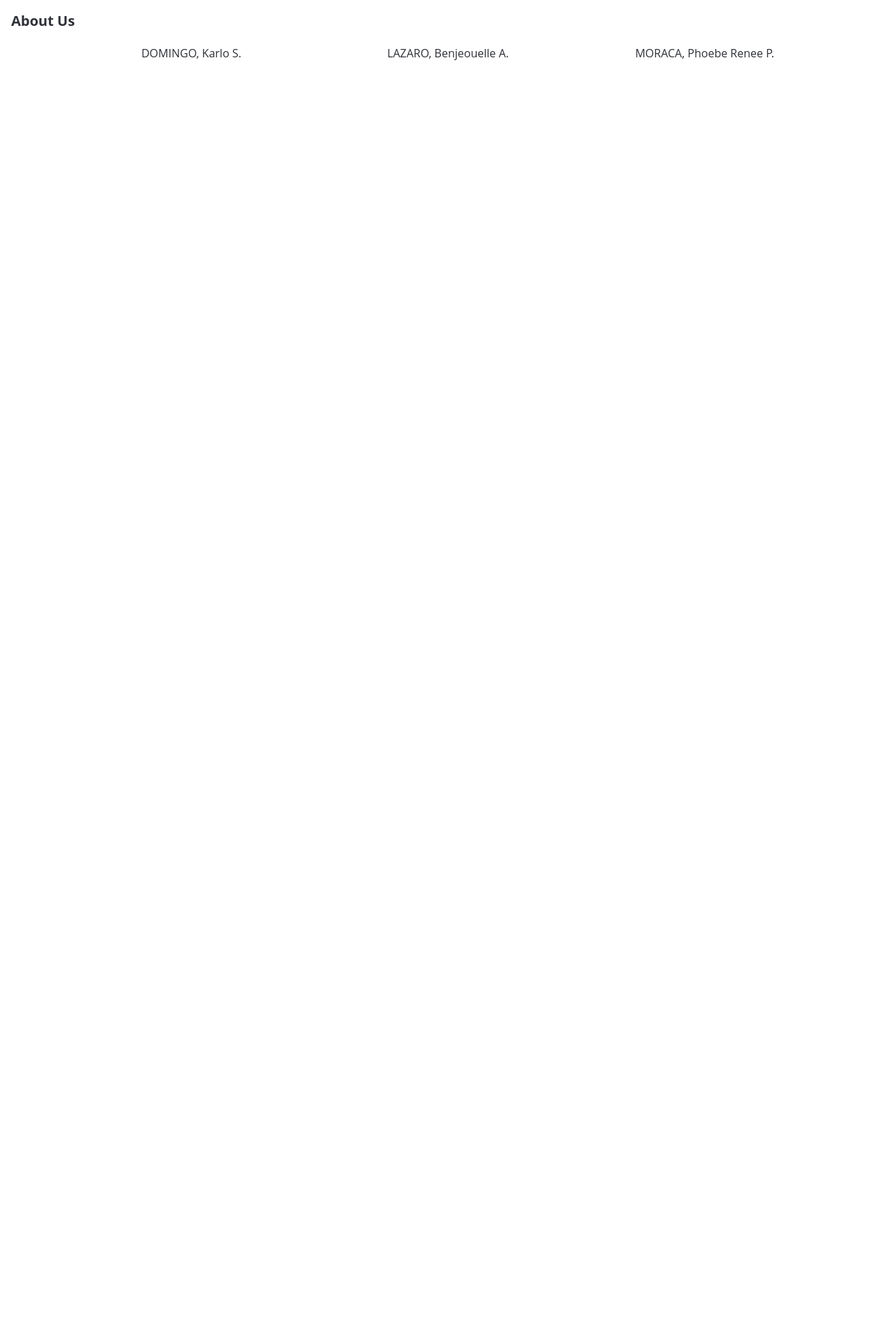
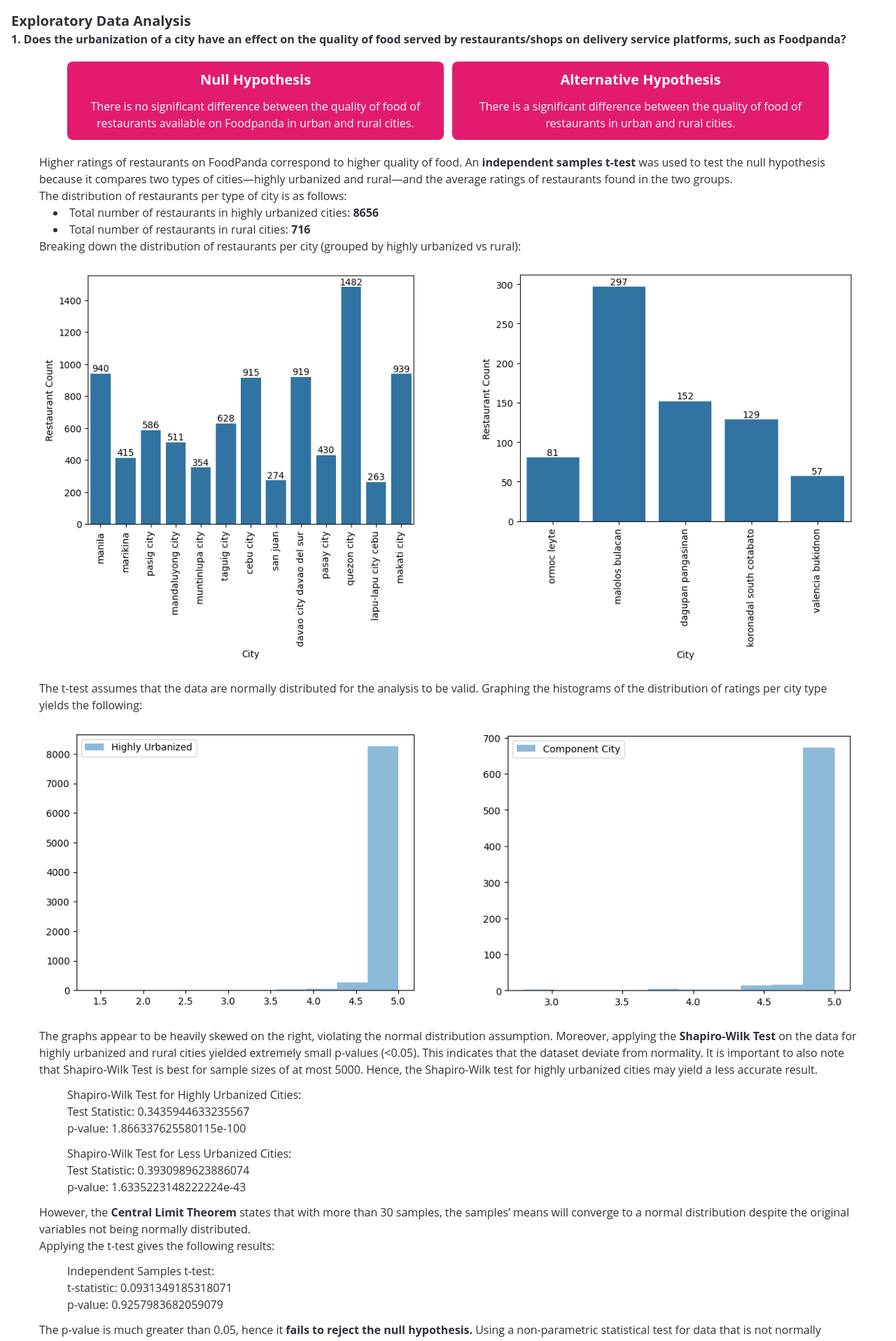
Before and after one commit to Enoux/psa, a SvelteKit app: page / in a window 1280 px wide. Shown: the part 880-2797 px from the top of the page at 70% size. Before the commit the page ends 1004 px from the top, so only its background shows below. Built offline with nearby package versions, Linux system fonts and the light colour scheme.

Commit message:
feat: add eda results to portfolio

```diff
--- a/src/routes/+page.svelte
+++ b/src/routes/+page.svelte
@@ -2,8 +2,49 @@
 	const sections = [
 		{ name: 'Home', path: '#' },
 		{ name: 'Background', path: '#background' },
+		{ name: 'Results', path: '#results' },
 		{ name: 'About', path: '#about' }
 	];
+
+	import graphRestoCountUrbanized from '$lib/graphs/barchart_restoCount_highly_urbanized.png';
+	import graphRestoCountRural from '$lib/graphs/barchart_restoCount_rural.png';
+	import graphHistoUrbanized from '$lib/graphs/histogram_highly_urbanized.png';
+	import graphHistoRural from '$lib/graphs/histogram_rural.png';
+
+	/** @type {Record<string, string>} */
+	const graphs = import.meta.glob('$lib/graphs/FoodType_*.png', {
+		eager: true,
+		import: 'default'
+	});
+
+	const cities = [
+		'Cebu',
+		'Dagupan',
+		'Davao',
+		'Koronadal',
+		'Lapulapu',
+		'Makati',
+		'Malolos',
+		'Mandaluyong',
+		'Manila',
+		'Marikina',
+		'Muntinlupa',
+		'Ormoc',
+		'Pasay',
+		'Pasig',
+		'QuezonCity',
+		'SanJuan',
+		'Taguig',
+		'Valencia'
+	];
+
+	const cityGraphs = cities.map((city) => {
+		const path = `/src/lib/graphs/FoodType_${city}.png`;
+		return {
+			city,
+			src: graphs[path]
+		};
+	});
 </script>
 
 <div
@@ -116,7 +157,162 @@
 
 	<br />
 
-	<section id="about">
+	<section id="results" class="scroll-mt-16">
+		<h2 class="text-xl font-bold">Exploratory Data Analysis</h2>
+
+		<p class="font-bold">
+			1. Does the urbanization of a city have an effect on the quality of food served by
+			restaurants/shops on delivery service platforms, such as Foodpanda?
+		</p>
+
+		<div class="text-l flex justify-center gap-3 px-20 py-5 text-center">
+			<div class="w-full rounded-lg bg-foodpandapink p-3 text-white">
+				<p class="mb-3 text-xl font-bold">Null Hypothesis</p>
+				There is no significant difference between the quality of food of restaurants available on Foodpanda
+				in urban and rural cities.
+			</div>
+			<div class="w-full rounded-lg bg-foodpandapink p-3 text-white">
+				<p class="mb-3 text-xl font-bold">Alternative Hypothesis</p>
+				There is a significant difference between the quality of food of restaurants in urban and rural
+				cities.
+			</div>
+		</div>
+
+		<div class="mx-10">
+			<p>
+				Higher ratings of restaurants on FoodPanda correspond to higher quality of food. An <strong
+					>independent samples t-test</strong
+				> was used to test the null hypothesis because it compares two types of cities—highly urbanized
+				and rural—and the average ratings of restaurants found in the two groups.
+			</p>
+
+			The distribution of restaurants per type of city is as follows:
+			<ul class="ml-5 list-inside list-disc">
+				<li>Total number of restaurants in highly urbanized cities: <strong> 8656 </strong></li>
+				<li>Total number of restaurants in rural cities: <strong> 716 </strong></li>
+			</ul>
+
+			<p>
+				Breaking down the distribution of restaurants per city (grouped by highly urbanized vs
+				rural):
+			</p>
+
+			<div class="flex w-full flex-wrap justify-center gap-20 py-5">
+				<img
+					src={graphRestoCountUrbanized}
+					alt="Distribution of Restaurants Per Highly Urbanized City"
+					class="h-auto max-w-full min-w-[300px] flex-1"
+				/>
+				<img
+					src={graphRestoCountRural}
+					alt="Distribution of Restaurants Per Rural City"
+					class="h-auto max-w-full min-w-[300px] flex-1"
+				/>
+			</div>
+
+			<p>
+				The t-test assumes that the data are normally distributed for the analysis to be valid.
+				Graphing the histograms of the distribution of ratings per city type yields the following:
+			</p>
+
+			<div class="flex w-full flex-wrap justify-center gap-20 py-5">
+				<img
+					src={graphHistoUrbanized}
+					alt="Histogram of the Distribution of Ratings in Highly Urbanized Cities"
+					class="h-auto max-w-full min-w-[300px] flex-1"
+				/>
+				<img
+					src={graphHistoRural}
+					alt="Histogram of the Distribution of Ratings in Rural Cities"
+					class="h-auto max-w-full min-w-[300px] flex-1"
+				/>
+			</div>
+
+			<p>
+				The graphs appear to be heavily skewed on the right, violating the normal distribution
+				assumption. Moreover, applying the <strong> Shapiro-Wilk Test </strong> on the data for highly
+				urbanized and rural cities yielded extremely small p-values (&lt;0.05). This indicates that the
+				dataset deviate from normality. It is important to also note that Shapiro-Wilk Test is best for
+				sample sizes of at most 5000. Hence, the Shapiro-Wilk test for highly urbanized cities may yield
+				a less accurate result.
+			</p>
+
+			<div class="m-3 ml-10 space-y-3">
+				<p>
+					Shapiro-Wilk Test for Highly Urbanized Cities: <br />
+					Test Statistic: 0.3435944633235567 <br />
+					p-value: 1.866337625580115e-100 <br />
+				</p>
+
+				<p>
+					Shapiro-Wilk Test for Less Urbanized Cities: <br />
+					Test Statistic: 0.3930989623886074 <br />
+					p-value: 1.6335223148222224e-43 <br />
+				</p>
+			</div>
+
+			<p>
+				However, the <strong> Central Limit Theorem </strong> states that with more than 30 samples, the
+				samples’ means will converge to a normal distribution despite the original variables not being
+				normally distributed.
+			</p>
+
+			<p>Applying the t-test gives the following results:</p>
+
+			<p class="m-3 ml-10">
+				Independent Samples t-test: <br />
+				t-statistic: 0.0931349185318071 <br />
+				p-value: 0.9257983682059079 <br />
+			</p>
+
+			<p>
+				The p-value is much greater than 0.05, hence it <strong
+					>fails to reject the null hypothesis.</strong
+				> Using a non-parametric statistical test for data that is not normally distributed corroborates
+				this result:
+			</p>
+
+			<p class="m-3 ml-10">
+				Mann-Whitney U Test: <br />
+				U-statistic: 3130783.0 <br />
+				p-value: 0.5888579822174669 <br />
+			</p>
+		</div>
+
+		<p class="font-bold">
+			2. What are the most commonly ordered cuisine/food/drink types (e.g. Fast Food, Filipino,
+			etc.), based on the amount of reviews & reviewers, in cities of varying levels of
+			urbanization?
+		</p>
+
+		<div class="mx-10">
+			<p>
+				Users from highly urbanized cities/regions are likely to order more varied types of food,
+				while fast food may be more commonly ordered in other areas.
+			</p>
+
+			<p>
+				Based on the graphs generated for the Foodpanda restaurant types (e.g. Filipino, Chicken,
+				Japanese, etc.) in each city in the dataset, it can be observed that the non-highly
+				urbanized cities (i.e. Ormoc, Malolos, Dagupan, Koronadal, & Valencia) all have <strong>
+					Fast Food
+				</strong> as the type of restaurant most ordered from (based on user reviews), by an overwhelming
+				margin, in those cities.
+			</p>
+		</div>
+
+		<div class="flex gap-6 overflow-x-auto">
+			{#each cityGraphs as { city, src } (city)}
+				<div class="min-w-[300px]">
+					<img {src} alt={`graph ${city}`} class="h-auto w-full" />
+				</div>
+			{/each}
+		</div>
+	</section>
+
+	<br />
+
+	<section id="about" class="scroll-mt-16">
 		<h2 class="text-xl font-bold">About Us</h2>
 		<div class="text-l flex justify-center gap-3 px-20 py-5 text-center">
 			<div class="w-full">DOMINGO, Karlo S.</div>
```
